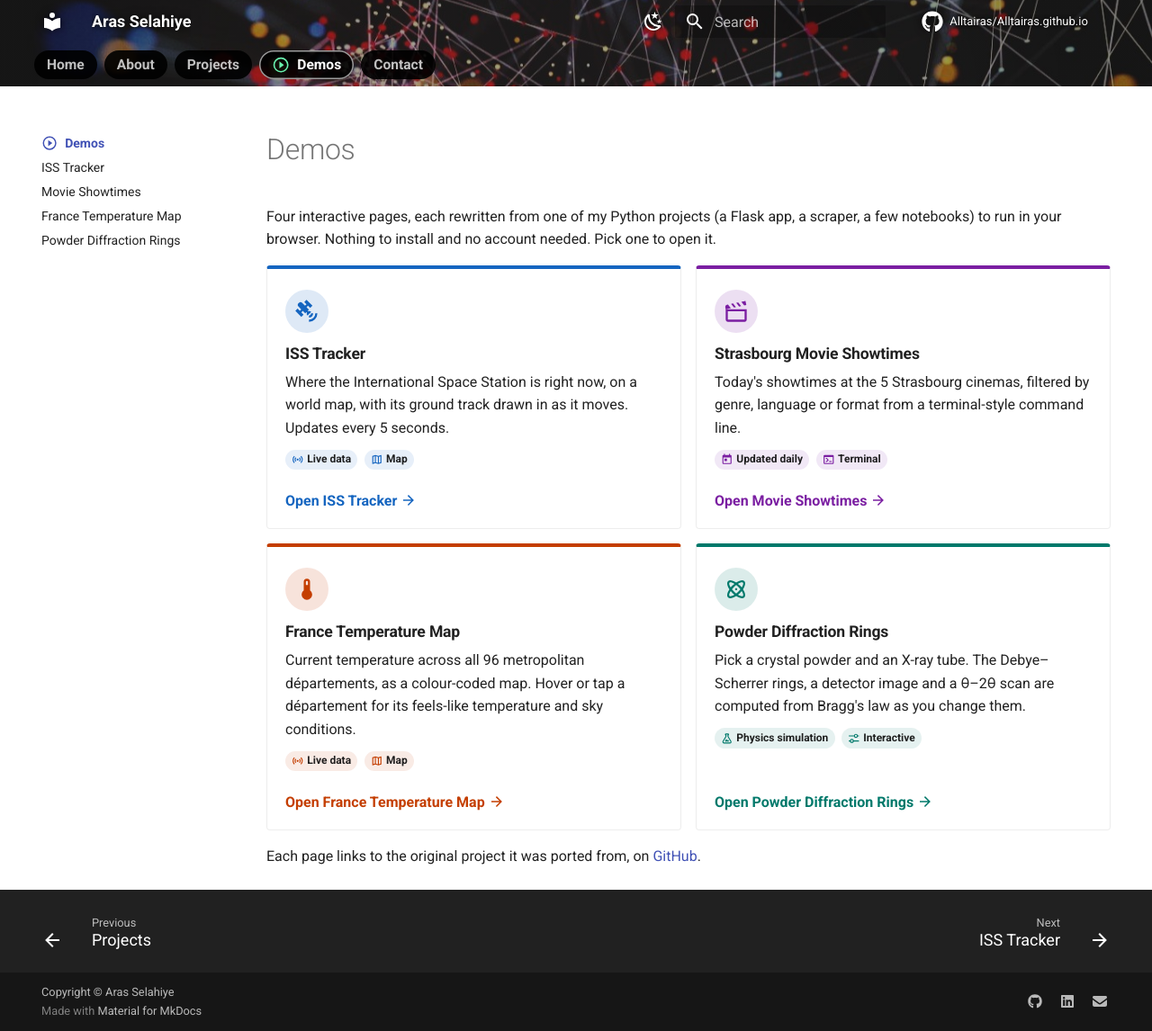
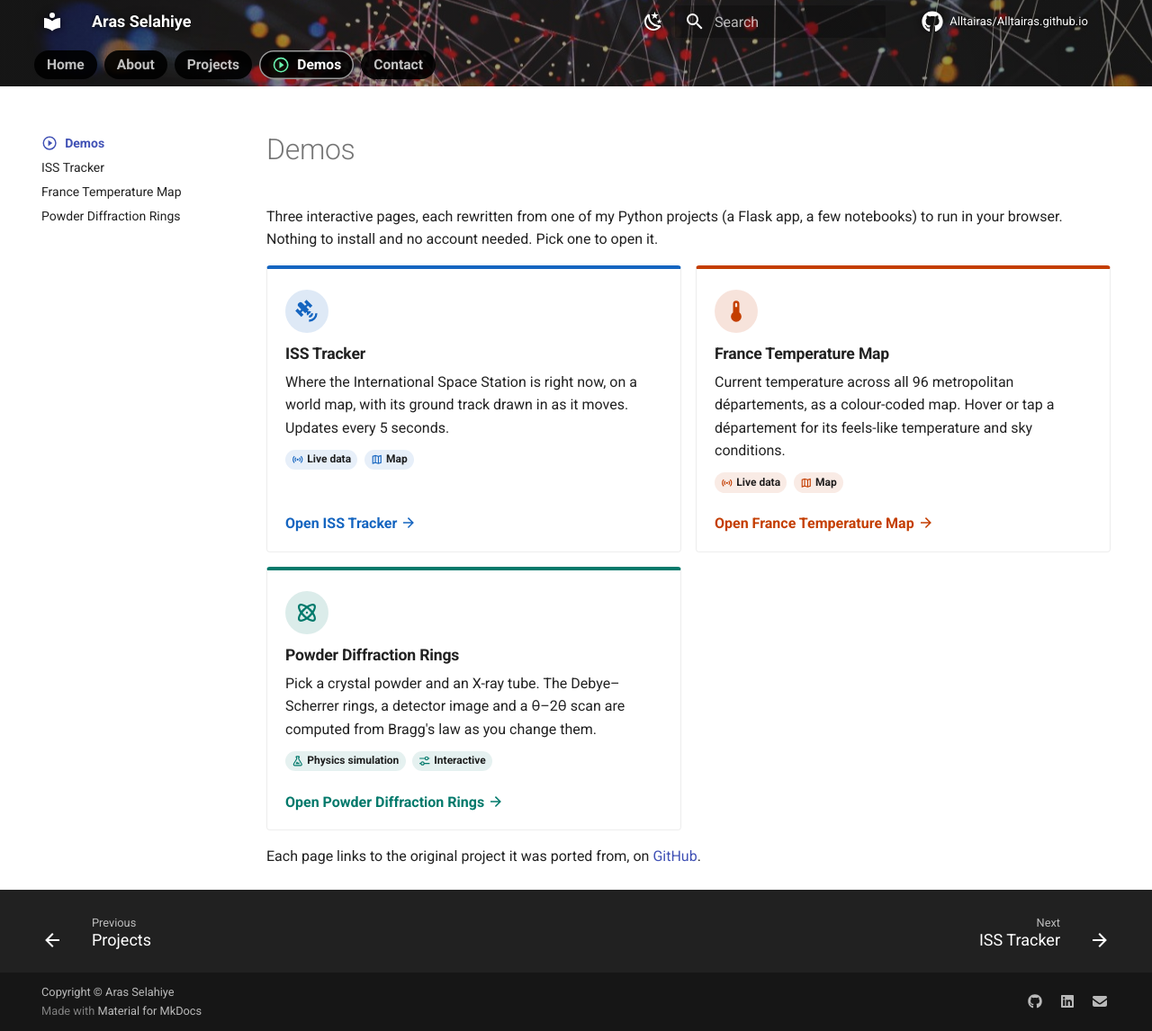
Before and after one commit to Alltairas/Alltairas.github.io, an MkDocs documentation site: the page built from docs/demos/index.md, in a window 1280 px wide and 1146 px high. Shown: the whole window at 90% size. Built offline with MkDocs 1.6.1 and Material for MkDocs 9.7.7, drawn with Linux system fonts in a browser that asks for light colours; comment, search, counter and statistics services are not loaded.

Commit message:
removed movies scrapper demo since the github actions newer quite worked

```diff
--- a/docs/demos/index.md
+++ b/docs/demos/index.md
@@ -4,7 +4,7 @@ icon: material/play-circle-outline
 
 # Demos
 
-Four interactive pages, each rewritten from one of my Python projects (a Flask app, a scraper, a few
+Three interactive pages, each rewritten from one of my Python projects (a Flask app, a few
 notebooks) to run in your browser. Nothing to install and no account needed. Pick one to open it.
 
 <div class="grid demo-cards" markdown>
@@ -22,22 +22,6 @@ moves. Updates every 5 seconds.
 <span class="demo-card__tag">:material-map-outline: Map</span>
 
 [Open ISS Tracker :material-arrow-right:](iss-tracker.md){ .demo-card__link }
-
-</div>
-
-<div class="card demo-card demo-card--movies" markdown>
-
-:material-movie-open-outline:{ .demo-card__icon }
-
-## Strasbourg Movie Showtimes
-
-Today's showtimes at the 5 Strasbourg cinemas, filtered by genre, language or format from a terminal-style
-command line.
-
-<span class="demo-card__tag">:material-calendar-today: Updated daily</span>
-<span class="demo-card__tag">:material-console: Terminal</span>
-
-[Open Movie Showtimes :material-arrow-right:](movies.md){ .demo-card__link }
 
 </div>
 
--- a/mkdocs.yml
+++ b/mkdocs.yml
@@ -38,7 +38,7 @@ nav:
   - Demos:
       - demos/index.md
       - ISS Tracker: demos/iss-tracker.md
-      - Movie Showtimes: demos/movies.md
+      # - Movie Showtimes: demos/movies.md   # parked, see exclude_docs below
       - France Temperature Map: demos/weather.md
       - Powder Diffraction Rings: demos/diffraction.md
   - Contact: contact.md
@@ -54,12 +54,21 @@ markdown_extensions:
       emoji_index: !!python/name:material.extensions.emoji.twemoji
       emoji_generator: !!python/name:material.extensions.emoji.to_svg
 
+# Parked pages: kept in docs/ but never built, so they are not published,
+# not searchable and not in sitemap.xml. To bring one back: drop it from
+# this list, uncomment its nav and asset lines above, and restore its card
+# in docs/demos/index.md from git history.
+exclude_docs: |
+  demos/movies.md
+  assets/js/movies-terminal.js
+  assets/css/terminal.css
+
 plugins:
   - search
 
 extra_css:
   - https://unpkg.com/leaflet@1.9.4/dist/leaflet.css
-  - assets/css/terminal.css
+  # - assets/css/terminal.css          # only the parked movies demo uses this
   - assets/css/profile.css
   - assets/css/header-banner.css
   - assets/css/header-tabs.css
@@ -74,7 +83,7 @@ extra_javascript:
   - https://unpkg.com/leaflet@1.9.4/dist/leaflet.js
   - assets/js/mobile-nav.js
   - assets/js/iss-tracker.js
-  - assets/js/movies-terminal.js
+  # - assets/js/movies-terminal.js     # only the parked movies demo uses this
   - assets/js/weather-map.js
   - assets/js/diffraction-rings.js
 
```
